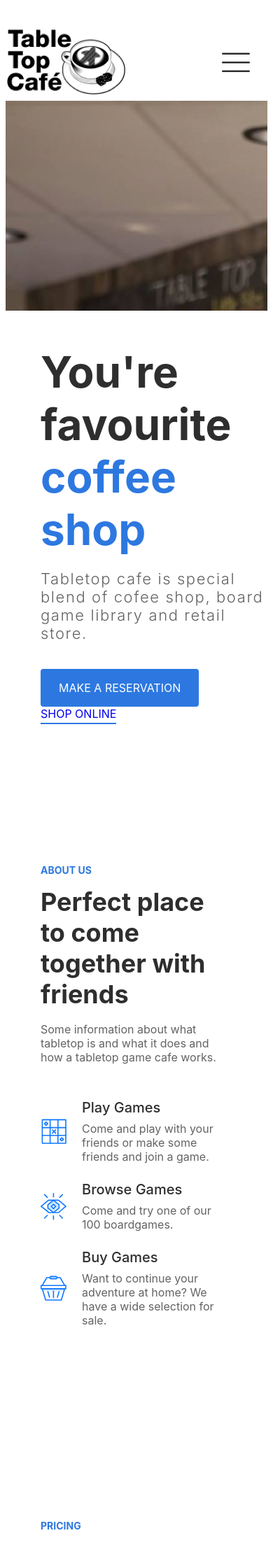
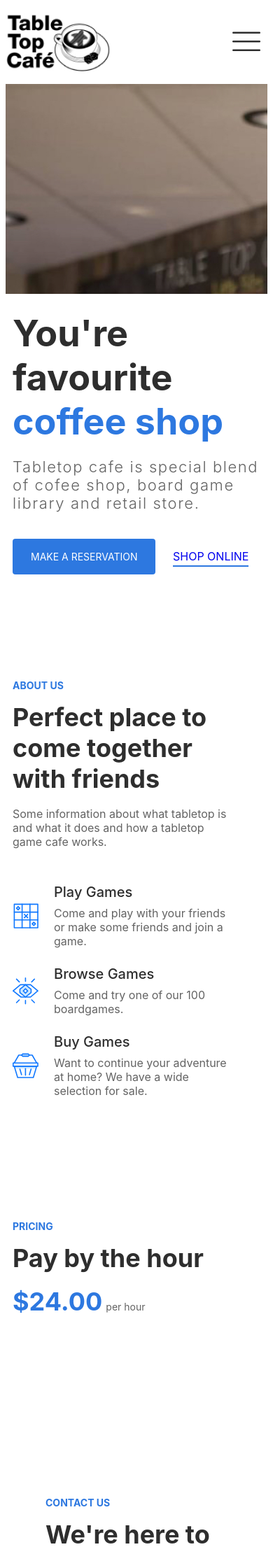
Before and after one commit to stvbdn/tabletop, a Jekyll site: the page built from index.html, in a window 390 px wide. Shown: the top 2211 px of the page at 70% size. Built offline with Jekyll 4.4.1, drawn with Linux system fonts in a browser that asks for light colours; a script that is not in the unit is left out.

Commit message:
mobile enhancements'

```diff
--- a/assets/css/main.css
+++ b/assets/css/main.css
@@ -300,17 +300,25 @@ iframe{
 .menu-toggle {
   display: none;
   float: right;
-  margin-right: 25px;
-  margin-top: 30px;
+  margin-right: 10px;
+  margin-top: 20px;
 }
 
 @media only screen and (max-width: 900px) {
   .col {
-    margin-bottom: 50px;
+    margin-bottom: 0px;
+  }
+  .btn{
+    font-size: 14px;
+    margin-right: 20px;
   }
   iframe{
     width:100%;
     height:400px;
+  }
+  .header{
+      padding-top: 10px;
+      padding-bottom: 10px;
   }
   .contact-form{
       margin-left: 0px;
@@ -348,6 +356,7 @@ iframe{
   }
   .logo{
       display: inline-block;
+      max-width: 150px;
   }
   #nav-menu {
     /* display: block; */
@@ -363,8 +372,12 @@ iframe{
     margin-bottom: 200px;
     margin-left: 0px;
     margin-right: 0px;
+    margin-bottom: 150px;
     /* margin-left: 50px;
     margin-right: 50px; */
+  }
+  .hero-title{
+   font-size: 52px;
   }
   .hero-image{
     float: none;
@@ -372,15 +385,27 @@ iframe{
   .hero-image-container{
     max-height: 300px;
     margin-left: 0px;
-    margin-bottom: 50px;
+    margin-bottom: 25px;
     order: -1;
     flex: none;
     overflow: hidden;
     max-width: -webkit-fill-available;
   }
   .hero-info{
-      margin-left: 50px;
+      margin-left: 10px;
       flex-shrink: 1;
+  }
+  .about{
+    margin-left: 10px;
+    margin-bottom: 150px;
+  }
+  .about-wrapper{
+      margin-bottom: 50px;
+  }
+  .prices{
+    margin-left: 10px;
+    margin-right: 10px;
+    margin-bottom: 150px;
   }
   .footer-nav{
       display: none;
@@ -393,6 +418,9 @@ iframe{
       margin-left: 30px;
       max-height: 25px;
       max-width: 30px;
+  }
+  .social svg:first-child{
+      margin-left: 0px;
   }
   footer{
       margin-bottom: 50px;
```
Also changed, not shown: 1 other file.
